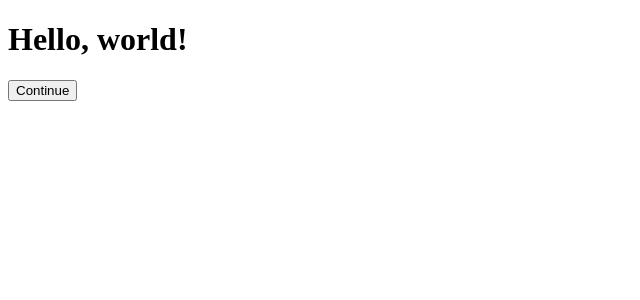
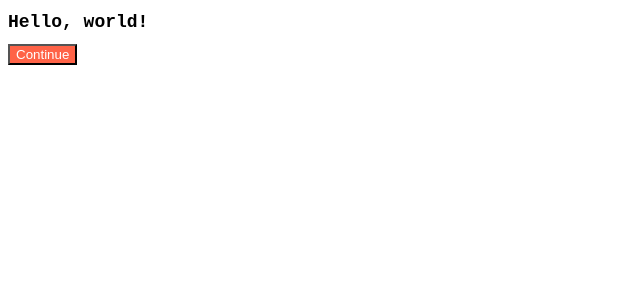
Before and after one commit to jambottle/movieql-client, a React (Create React App) app: page / in a window 1280 px wide. Shown: the top 300 px of the page, without its empty margins (0-640 px from the left). Built offline with nearby package versions, Linux system fonts and the light colour scheme.

Commit message:
feat: Use CSS Module for scoping class names locally by default

```diff
--- a/src/App.js
+++ b/src/App.js
@@ -1,9 +1,10 @@
 import Button from './Button';
+import styles from './App.module.css';
 
 function App() {
   return (
     <div>
-      <h1>Hello, world!</h1>
+      <h1 className={styles.title}>Hello, world!</h1>
       <Button text={'Continue'} />
     </div>
   );
--- /dev/null
+++ b/src/App.module.css
@@ -0,0 +1,4 @@
+.title {
+  font-family: 'JetBrains Mono', 'Fira Code', 'Hack', 'Ubuntu Mono', monospace;
+  font-size: 18px;
+}
--- a/src/Button.js
+++ b/src/Button.js
@@ -1,7 +1,8 @@
 import PropTypes from 'prop-types';
+import styles from './Button.module.css';
 
 function Button({ text }) {
-  return <button>{text}</button>;
+  return <button className={styles.btn}>{text}</button>;
 }
 
 Button.propTypes = {
--- /dev/null
+++ b/src/Button.module.css
@@ -0,0 +1,4 @@
+.btn {
+  background-color: tomato;
+  color: white;
+}
```
